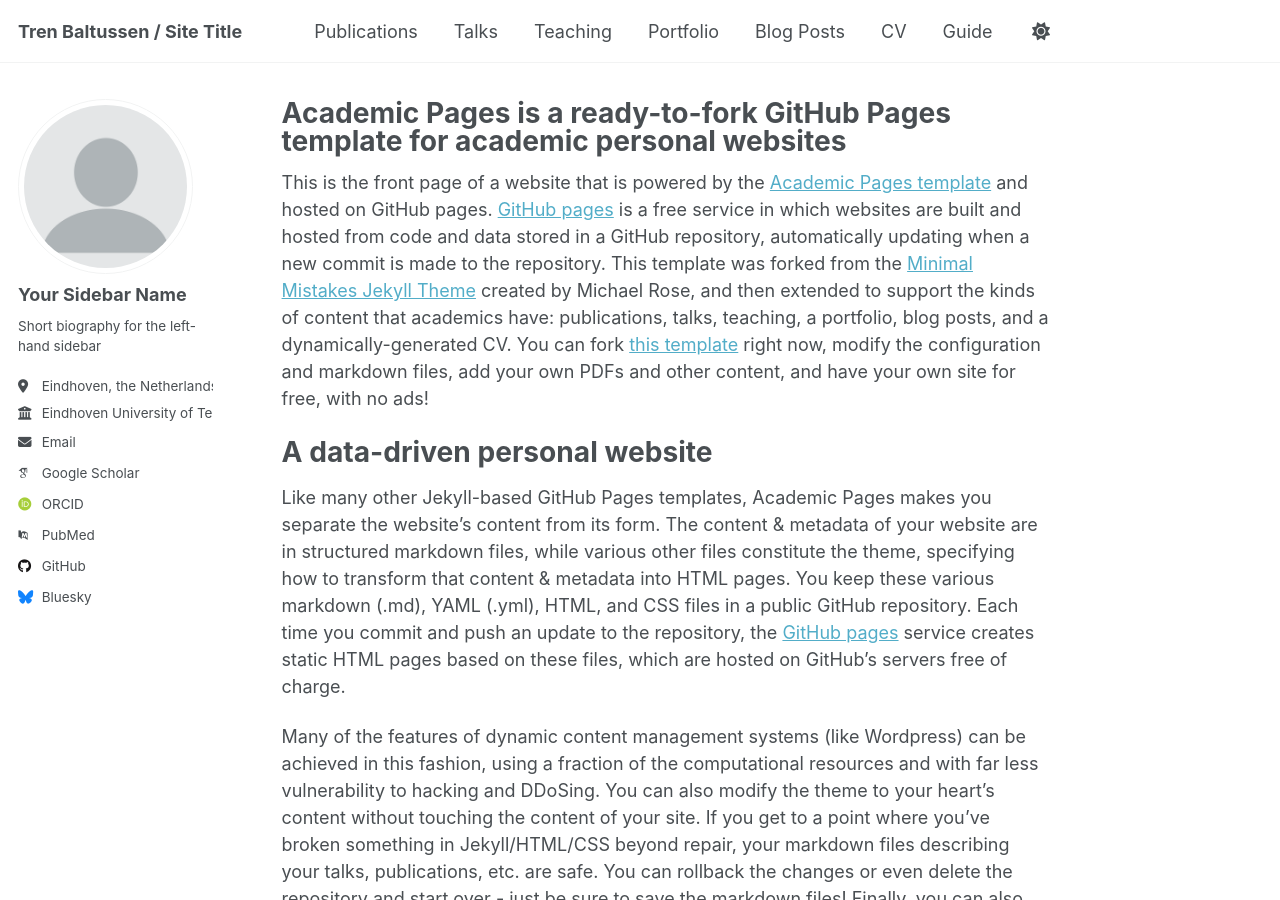
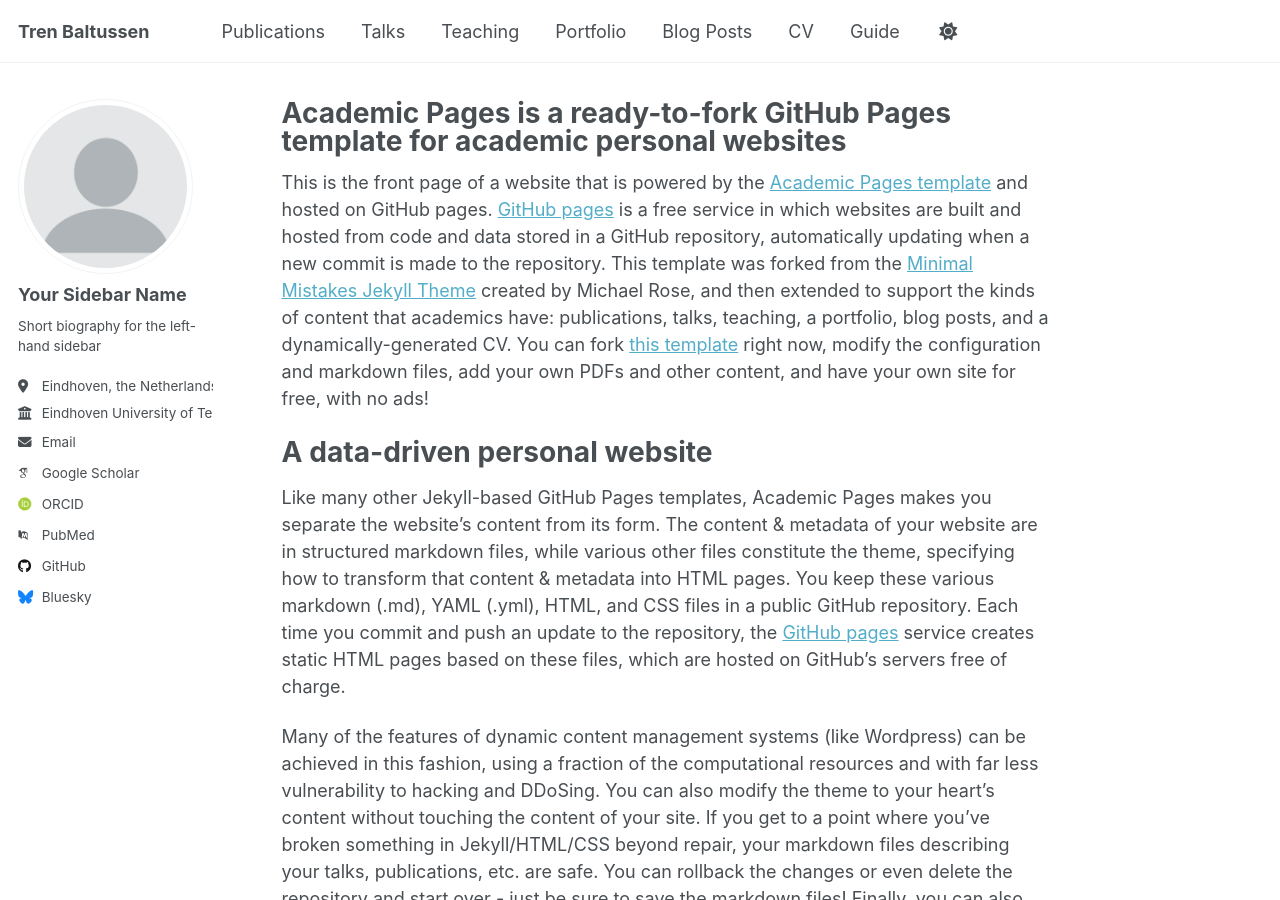
Before and after one commit to TrenBaltussen/TrenBaltussen.github.io, a Jekyll site: the page built from _pages/about.md, in a window 1280 px wide and 900 px high. Built offline with Jekyll 4.4.1, drawn with Linux system fonts in a browser that asks for light colours; some web fonts are replaced.

Commit message:
Update _config.yml

```diff
--- a/_config.yml
+++ b/_config.yml
@@ -9,7 +9,7 @@
 # Basic Site Settings
 locale                   : "en-US"
 site_theme               : "default"
-title                    : "Tren Baltussen / Site Title"
+title                    : "Tren Baltussen"
 title_separator          : "-"
 name                     : &name "Tren Baltussen"
 description              : &description "PhD Candidate in Control Theory."
```
